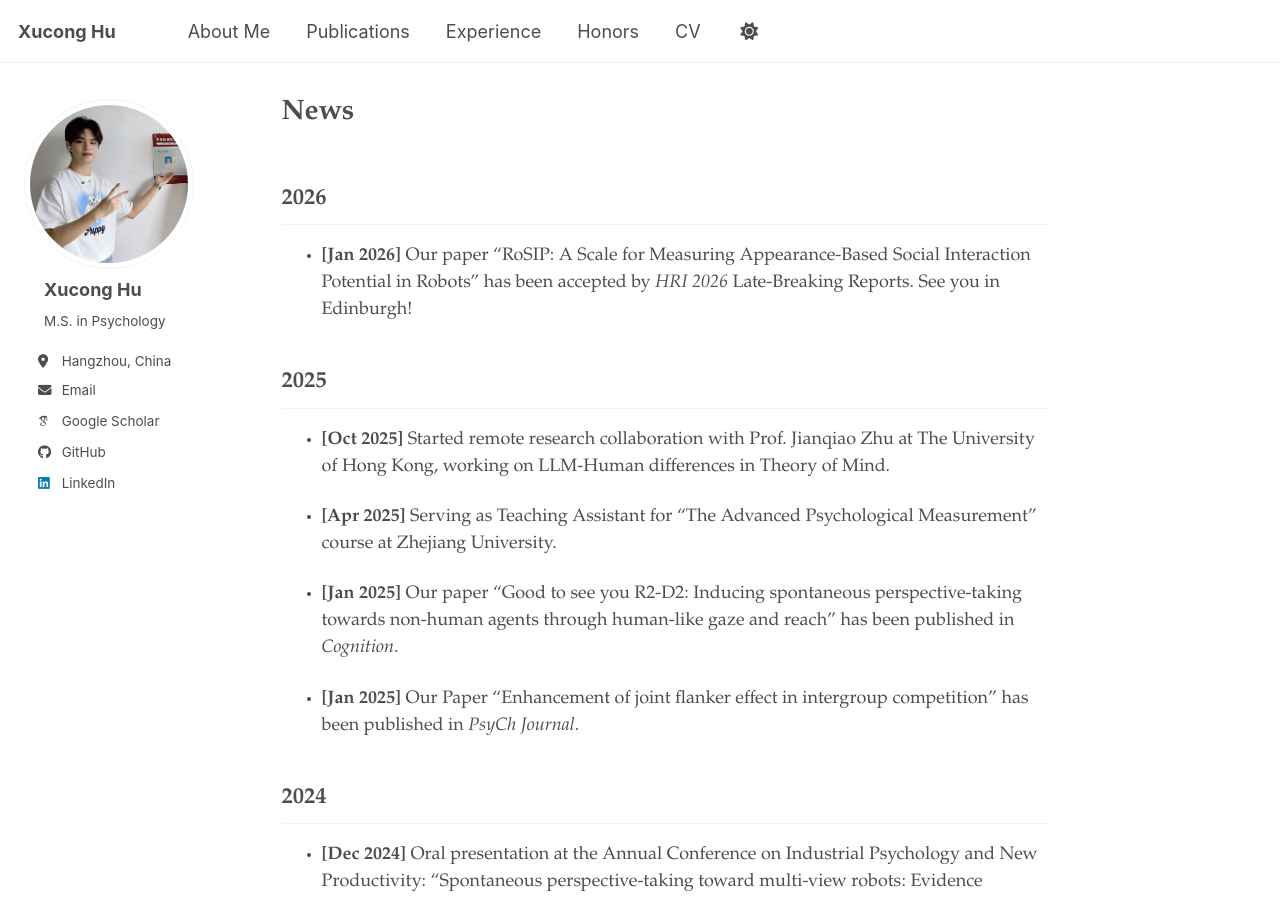
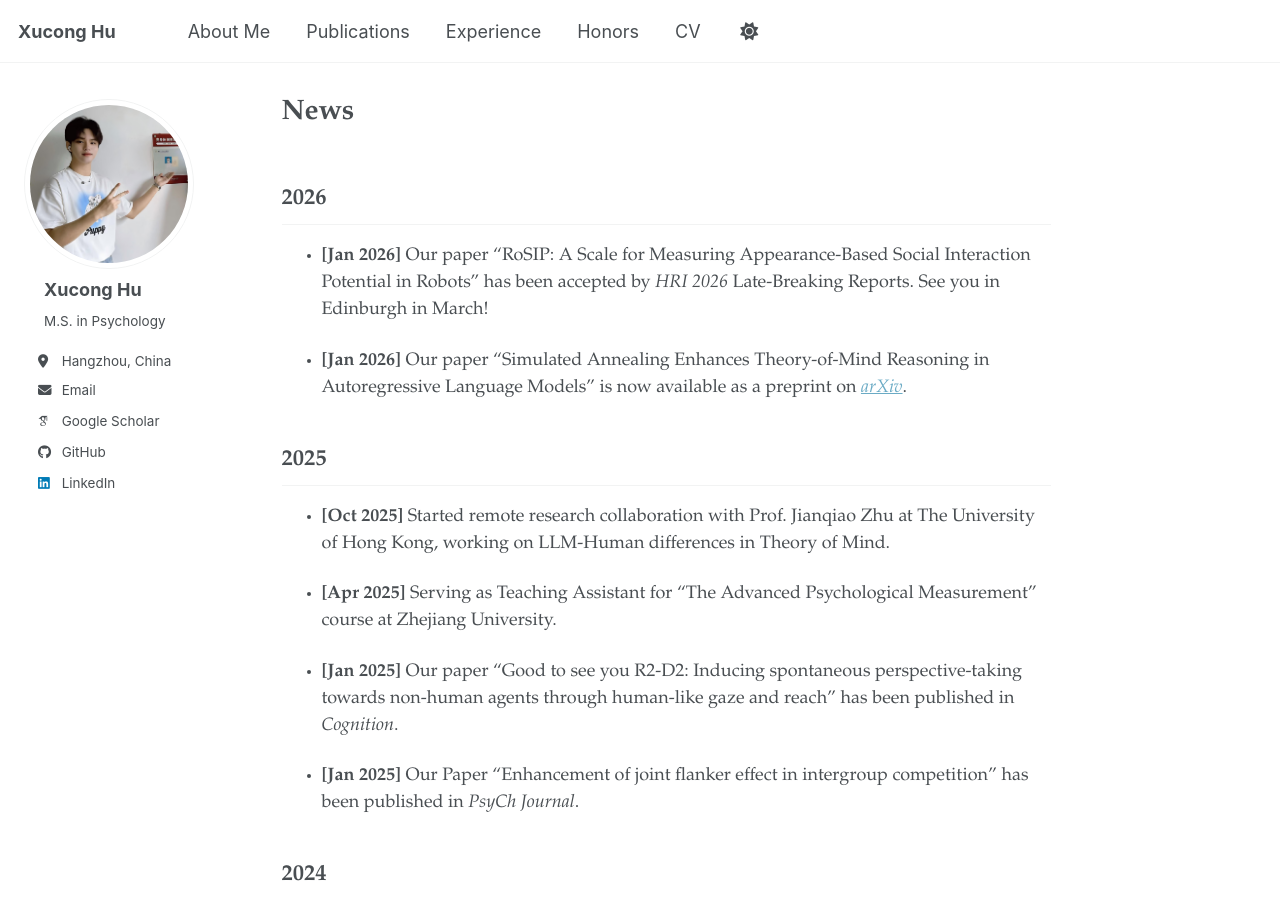
Before and after one commit to xuconghu/xuconhu.homepage, a Jekyll site: the page built from _pages/news.md, in a window 1280 px wide and 900 px high. Built offline with Jekyll 4.4.1, drawn with Linux system fonts in a browser that asks for light colours; some web fonts are replaced; a script bundle is joined from its source files by our own code; library files that are not in the unit come from our copies.

Commit message:
Add Simulated Annealing arXiv preprint and update HRI 2026 info
- Add news entry for Simulated Annealing paper preprint on arXiv
- Update "See you in Edinburgh" to "See you in Edinburgh in March"
- Update author name from "Zhu, J." to "Zhu, J. Q."
- Add arXiv and paper links for Simulated Annealing publication
- Add Simulated_Annealing.png cover image

Co-Authored-By: Claude Opus 4.5 <noreply@anthropic.com>

```diff
--- a/_pages/news.md
+++ b/_pages/news.md
@@ -6,7 +6,9 @@ author_profile: true
 
 ## 2026
 
-- **[Jan 2026]** Our paper "RoSIP: A Scale for Measuring Appearance-Based Social Interaction Potential in Robots" has been accepted by *HRI 2026* Late-Breaking Reports. See you in Edinburgh!
+- **[Jan 2026]** Our paper "RoSIP: A Scale for Measuring Appearance-Based Social Interaction Potential in Robots" has been accepted by *HRI 2026* Late-Breaking Reports. See you in Edinburgh in March!
+
+- **[Jan 2026]** Our paper "Simulated Annealing Enhances Theory-of-Mind Reasoning in Autoregressive Language Models" is now available as a preprint on [*arXiv*](https://arxiv.org/abs/2601.12269).
 
 ## 2025
 
```
Also changed, not shown: _pages/about.md (+8 -4 lines), info/Under_Review/Simulated_Annealing.png (added).
